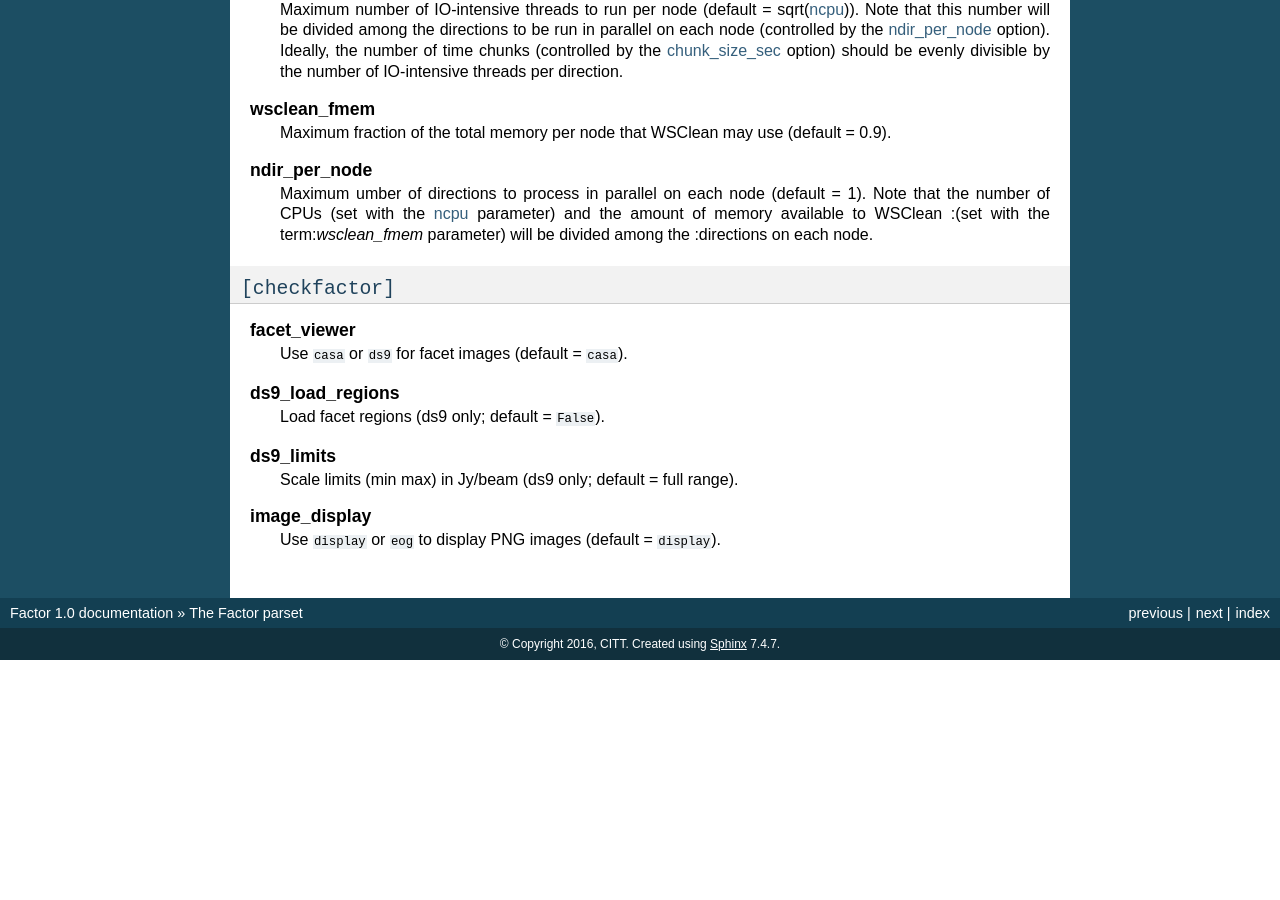
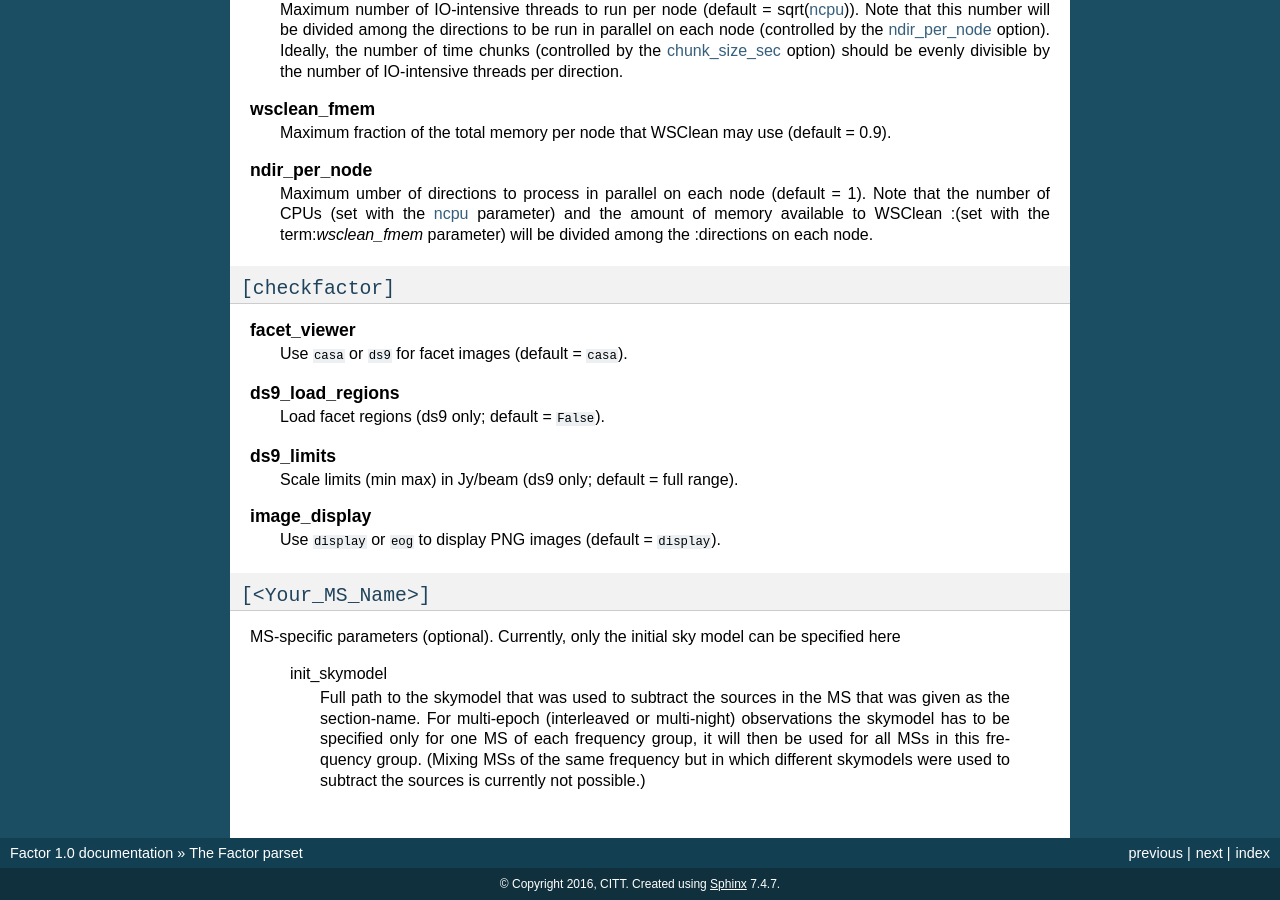
Before and after one commit to lofar-astron/factor, a Sphinx documentation site: the page built from docs/source/parset.rst, in a window 1280 px wide and 900 px high, scrolled down 6541 px. Built offline with Sphinx 7.4.7, drawn with Linux system fonts in a browser that asks for light colours; before the commit the page ends 7201 px from its top, so only the background shows below that.

Commit message:
Added documentation for specifying skymodels In particular for interleaved observations.

```diff
--- a/docs/source/parset.rst
+++ b/docs/source/parset.rst
@@ -430,3 +430,22 @@ The available options are described below under their respective sections.
 
     image_display
         Use ``display`` or ``eog`` to display PNG images (default = ``display``).
+
+
+.. _parset_ms_specific_options:
+
+``[<Your_MS_Name>]``
+-----------------
+
+.. glossary::
+
+MS-specific parameters (optional). Currently, only the initial sky model can
+be specified here
+
+    init_skymodel
+        Full path to the skymodel that was used to subtract the sources in the
+	MS that was given as the section-name. For multi-epoch (interleaved or
+	multi-night) observations the skymodel has to be specified only for one
+	MS of each frequency group, it will then be used for all MSs in this
+	frequency group. (Mixing MSs of the same frequency but in which different
+	skymodels were used to subtract the sources is currently not possible.)
```
Also changed, not shown: 1 other file.
